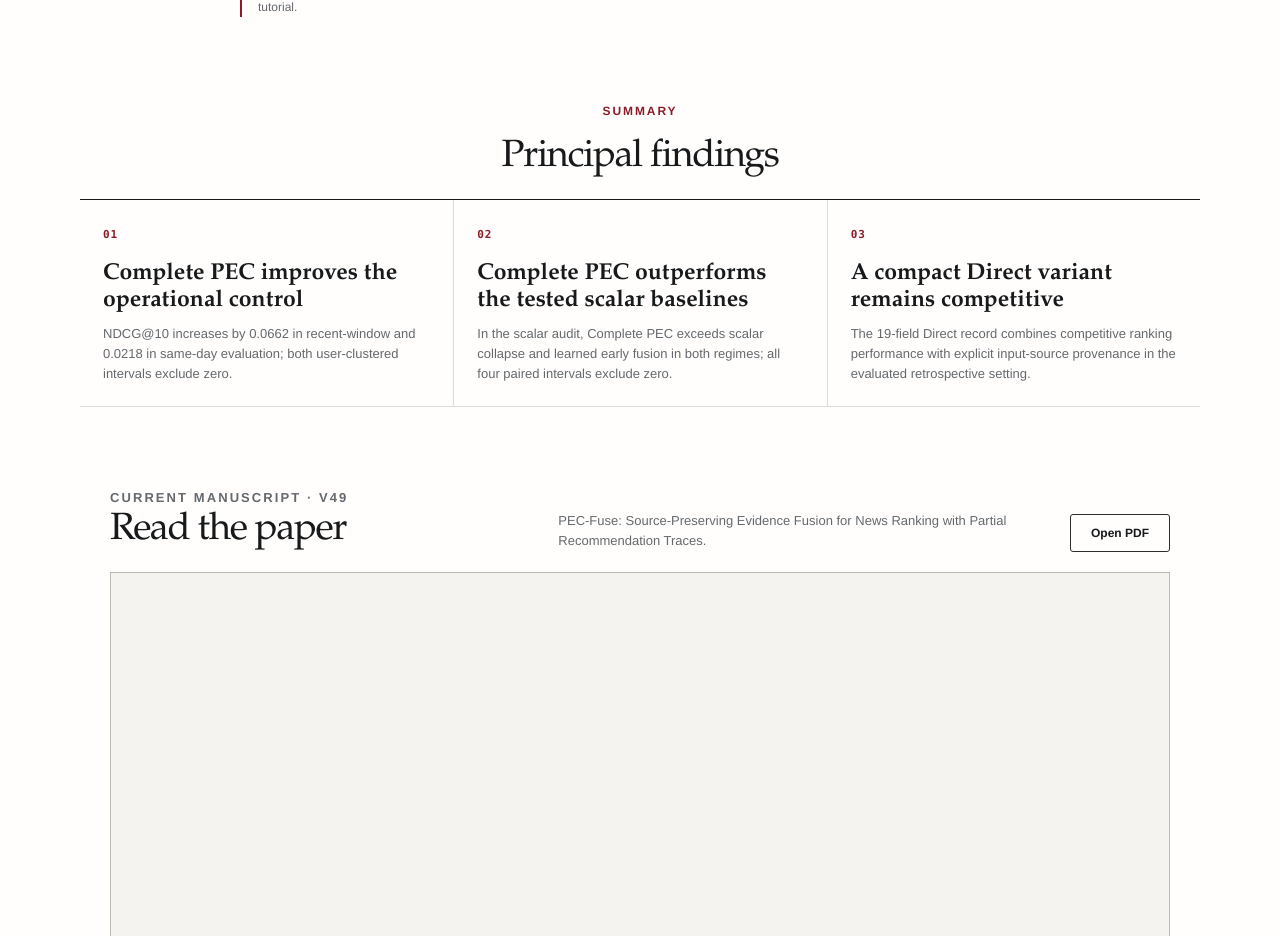
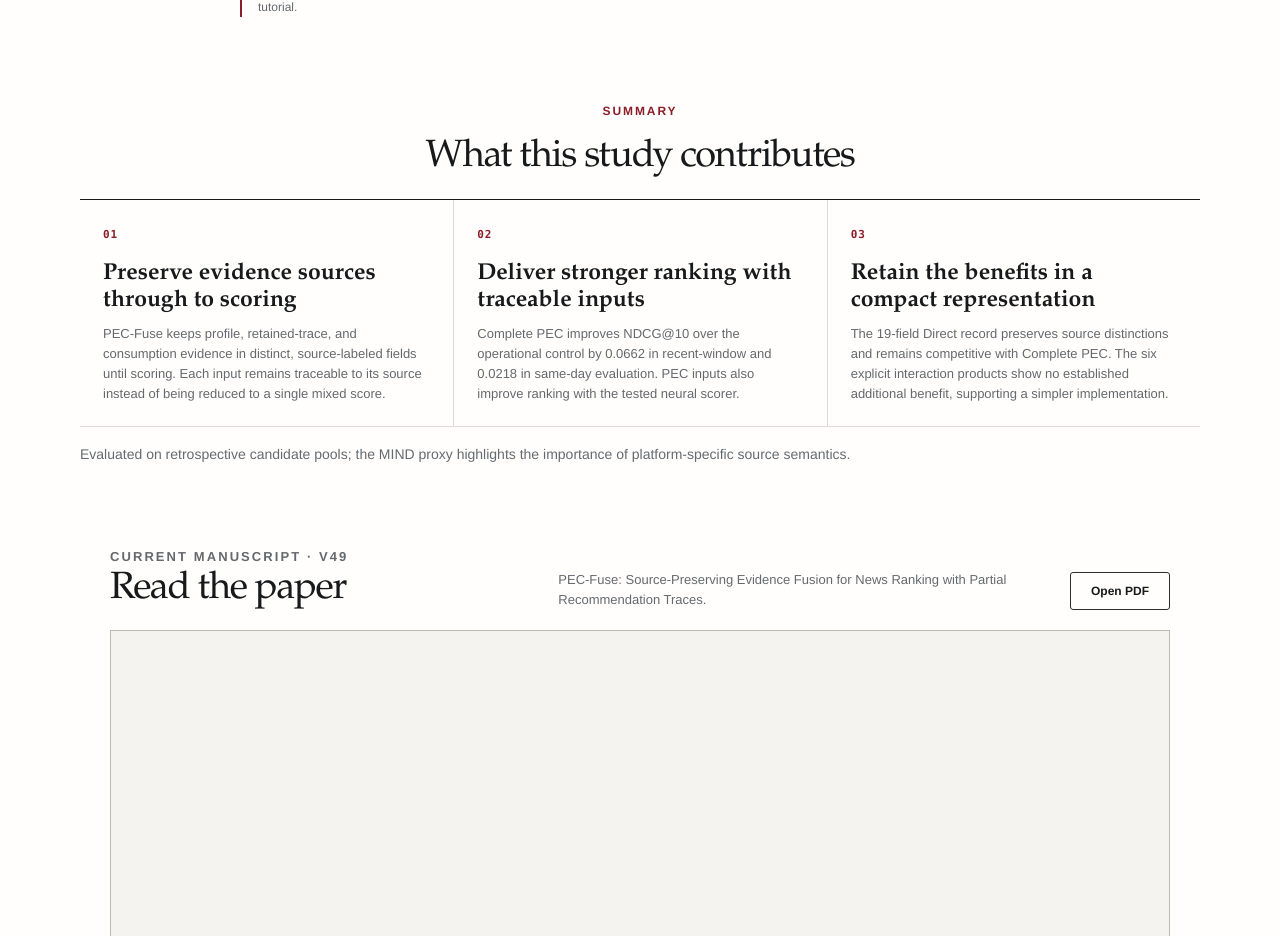
Before and after one commit to WoojinPark-Jay/pec-fuse-ranking, a React (Vite) app in the folder tutorial/: page / in a window 1280 px wide. Shown: the part 3820-4756 px from the top of the page. Built offline with nearby package versions, Linux system fonts and the light colour scheme.

Commit message:
Frame project summary around three lasting contributions

```diff
--- a/tutorial/src/project-home.tsx
+++ b/tutorial/src/project-home.tsx
@@ -164,13 +164,14 @@ export function ProjectHome(_props: { lang: "en" | "ko" }) {
         <section className="takeaways-section" aria-labelledby="takeaways-title">
           <div className="section-heading section-heading-centered">
             <p className="section-kicker">Summary</p>
-            <h2 id="takeaways-title">Principal findings</h2>
+            <h2 id="takeaways-title">What this study contributes</h2>
           </div>
           <div className="takeaway-grid">
-            <article><span>01</span><h3>Complete PEC improves the operational control</h3><p>NDCG@10 increases by 0.0662 in recent-window and 0.0218 in same-day evaluation; both user-clustered intervals exclude zero.</p></article>
-            <article><span>02</span><h3>Complete PEC outperforms the tested scalar baselines</h3><p>In the scalar audit, Complete PEC exceeds scalar collapse and learned early fusion in both regimes; all four paired intervals exclude zero.</p></article>
-            <article><span>03</span><h3>A compact Direct variant remains competitive</h3><p>The 19-field Direct record combines competitive ranking performance with explicit input-source provenance in the evaluated retrospective setting.</p></article>
+            <article><span>01</span><h3>Preserve evidence sources through to scoring</h3><p>PEC-Fuse keeps profile, retained-trace, and consumption evidence in distinct, source-labeled fields until scoring. Each input remains traceable to its source instead of being reduced to a single mixed score.</p></article>
+            <article><span>02</span><h3>Deliver stronger ranking with traceable inputs</h3><p>Complete PEC improves NDCG@10 over the operational control by 0.0662 in recent-window and 0.0218 in same-day evaluation. PEC inputs also improve ranking with the tested neural scorer.</p></article>
+            <article><span>03</span><h3>Retain the benefits in a compact representation</h3><p>The 19-field Direct record preserves source distinctions and remains competitive with Complete PEC. The six explicit interaction products show no established additional benefit, supporting a simpler implementation.</p></article>
           </div>
+          <p style={{ margin: '16px 0 0', fontSize: '0.875rem', color: '#656b70', lineHeight: 1.6 }}>Evaluated on retrospective candidate pools; the MIND proxy highlights the importance of platform-specific source semantics.</p>
         </section>
 
         <section className="paper-section manuscript-section" id="paper">
```
Also changed, not shown: 1 other file (tests, documents, lock files or other folders).
